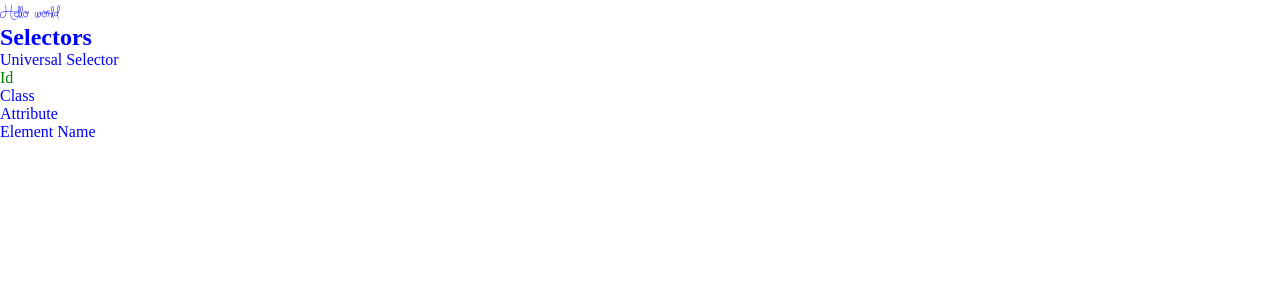
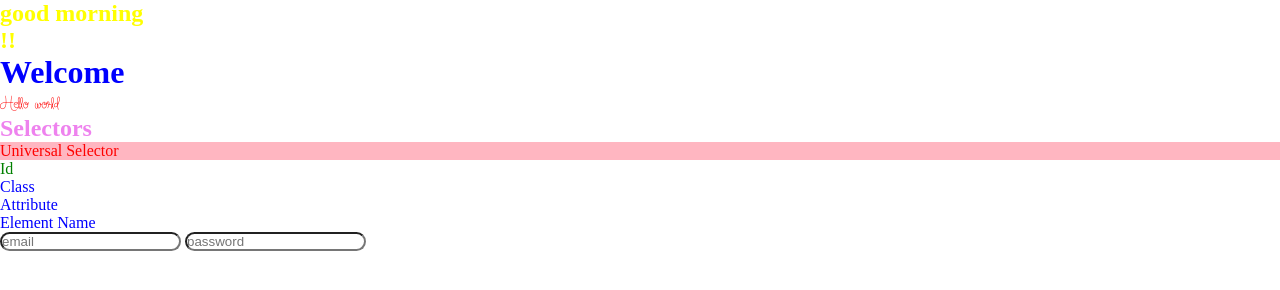
Before and after one commit to chitranshi05/FullStack-I, a plain HTML site: page OneDrive/Desktop/FullStack-I/fontface.html in a window 1280 px wide. Drawn offline with Linux system fonts and the light colour scheme.

Commit message:
Selectors

```diff
--- a/OneDrive/Desktop/FullStack-I/fontface.html
+++ b/OneDrive/Desktop/FullStack-I/fontface.html
@@ -5,12 +5,27 @@
     <meta name="viewport" content="width=device-width, initial-scale=1.0">
     <title>Document</title>
     <style>
+        @layer{
+
+        }
         @font-face{
             font-family:"HappySwirly";
             src: url("./font/HappySwirly-KVB7l.ttf");
         }
-        p{
+        section h1{
+            color:yellow
+
+        }
+        section>h1{
+            text-transform:lowercase;
+        }
+        h1+p{
             font-family:HappySwirly;
+            color:red!important;
+
+        }
+        .p{
+            color:blueviolet;
         }
         *{
             margin:0;
@@ -20,19 +35,49 @@
         #MyId{
             color:green;
         }
+        .myclass{
+            color:red;
+        }
+        input[type="email"]{
+            border-radius:20px;
+            color:red;
+        }
+        input[type="password"]{
+            border-radius:20px;
+            color:blue;
+        }
+        h2{
+            color:violet
+
+        }
+        ul>li.myclass{
+            background-color:lightpink;
+        }
     </style>
 </head>
 
 
 <body>
+    <section>
+        <h1>Good morning</h1>
+
+        <div>
+            <h1>!!</h1>
+        </div>
+    </section>
+    <h1>
+        Welcome
+    </h1>
 <p> Hello world</p>
 <h2>Selectors</h2>
 <ul>
-    <li>Universal Selector</li>
+    <li class="myclass ">Universal Selector</li>
     <li id="MyId">Id</li>
     <li>Class</li>
     <li>Attribute</li>
     <li>Element Name</li>
 </ul>
+<input type="email" placeholder="email">
+<input type="password" placeholder="password">
 </body>
 </html>
```
Also changed, not shown: OneDrive/Desktop/FullStack-I/button.html (added).
